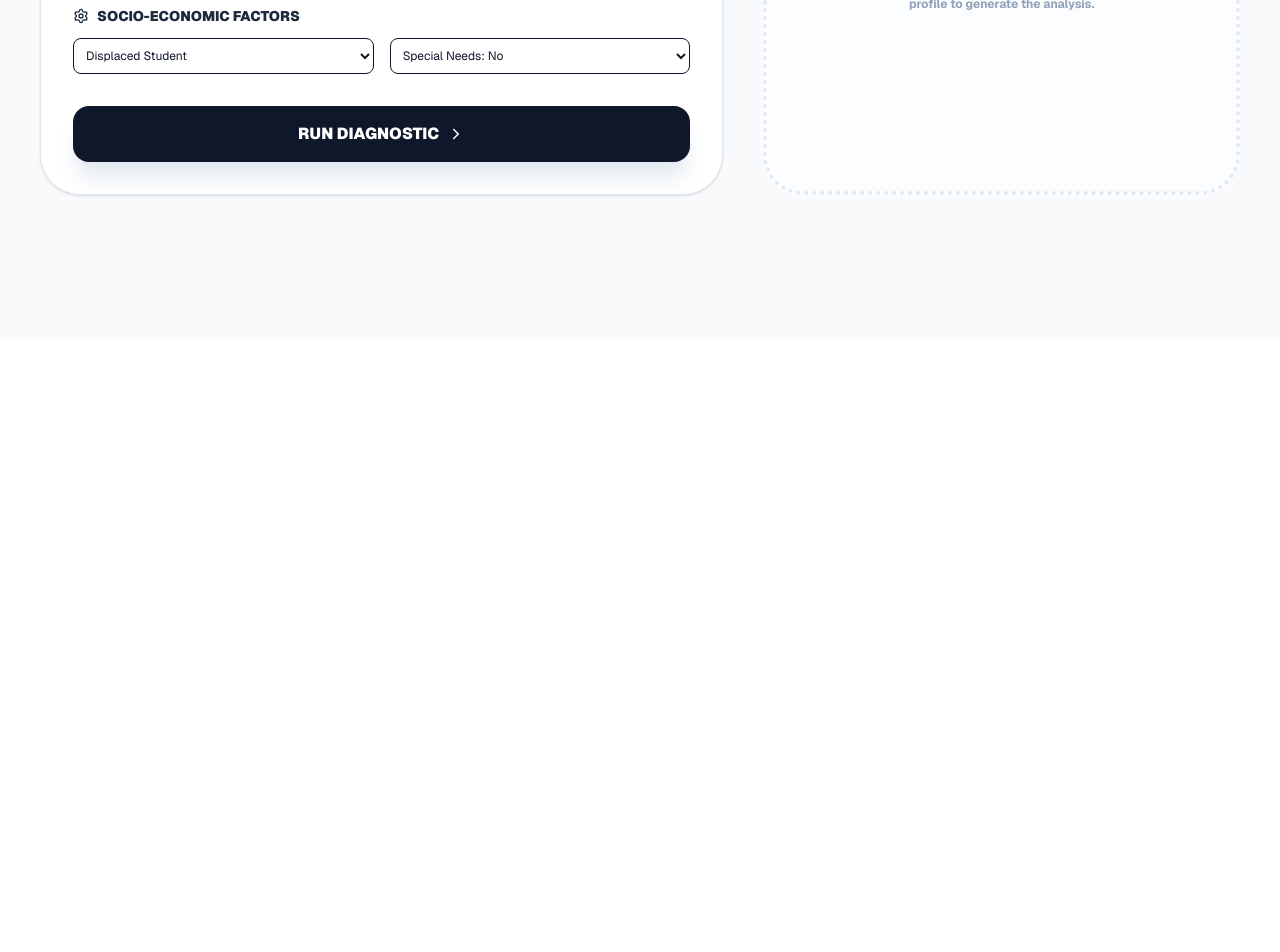
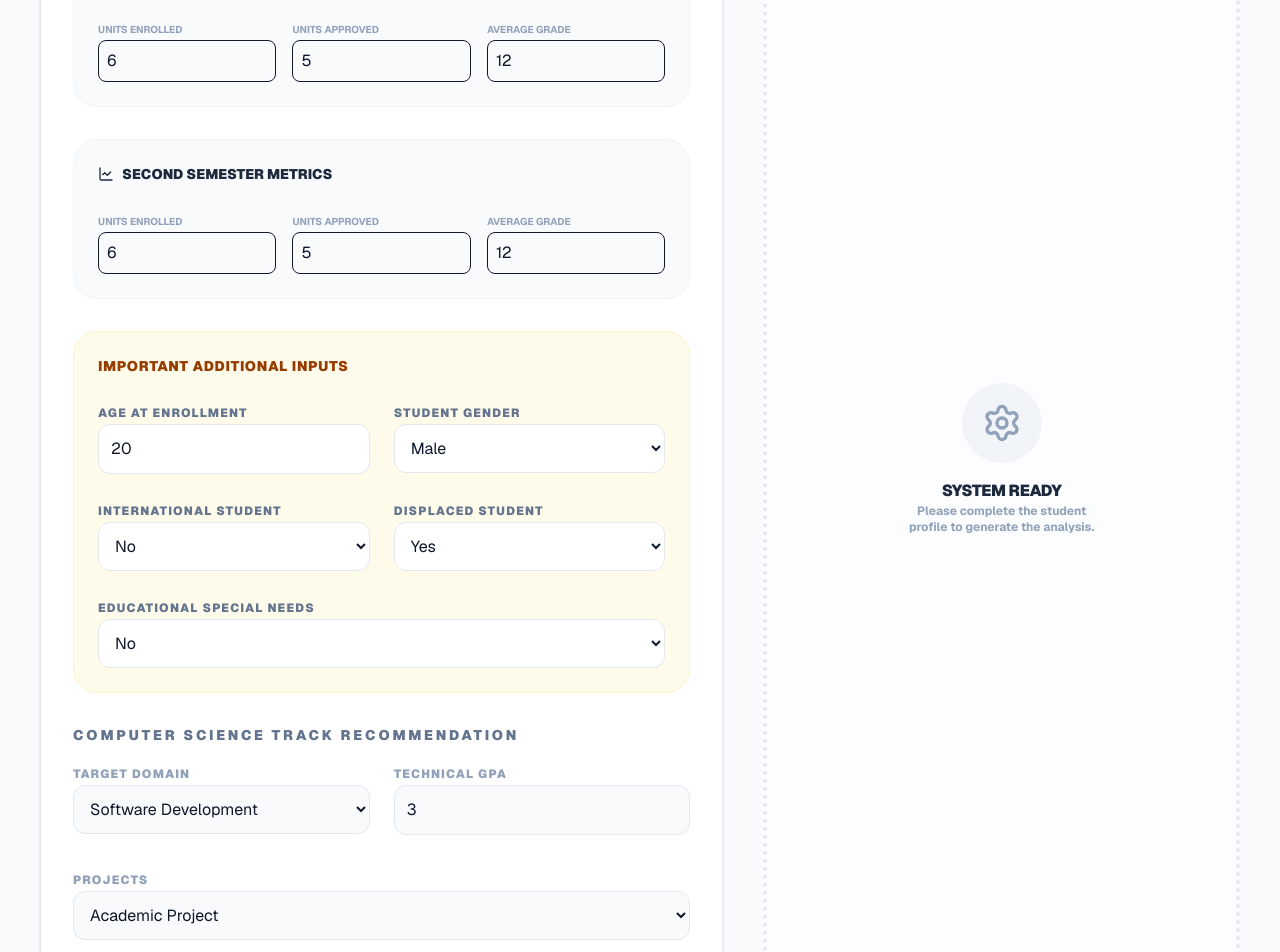
Before and after one commit to Bonkers22h2/front, a Next.js app: page / in a window 1280 px wide. Shown: the part 460-1412 px from the top of the page. Before the commit the page ends 800 px from the top, so only its background shows below. Built offline with nearby package versions, Linux system fonts and the light colour scheme.

Commit message:
feat: normalize career data and enhance risk assessment form

```diff
--- a/app/page.tsx
+++ b/app/page.tsx
@@ -1,7 +1,6 @@
 "use client";
 import { useState } from "react";
 import {
-  User,
   BookOpen,
   Briefcase,
   Settings,
@@ -14,7 +13,6 @@ import {
 export default function Home() {
   const [loading, setLoading] = useState(false);
   const [result, setResult] = useState<any>(null);
-  const [activeTab, setActiveTab] = useState("academic");
 
   // --- FULL 36-FEATURE RISK STATE (SVM) ---
   const [riskData, setRiskData] = useState({
@@ -74,10 +72,16 @@ export default function Home() {
     e.preventDefault();
     setLoading(true);
     try {
+      const normalizedCareerData = {
+        ...careerData,
+        Gender: riskData["Gender"] === 1 ? "Male" : "Female",
+        Age: riskData["Age at enrollment"],
+      };
+
       const response = await fetch("http://localhost:8000/predict", {
         method: "POST",
         headers: { "Content-Type": "application/json" },
-        body: JSON.stringify({ risk_features: riskData, career_features: careerData }),
+        body: JSON.stringify({ risk_features: riskData, career_features: normalizedCareerData }),
       });
       const data = await response.json();
       setResult(data);
@@ -103,11 +107,6 @@ export default function Home() {
               <p className="text-slate-500 font-bold text-sm">Hybrid Expert System • T.I.P. CS 404</p>
             </div>
           </div>
-
-          <nav className="flex bg-white p-1 rounded-2xl shadow-sm border border-slate-200">
-            <button onClick={() => setActiveTab("academic")} className={`px-6 py-2 rounded-xl text-xs font-black transition-all ${activeTab === "academic" ? "bg-slate-900 text-white" : "text-slate-400"}`}>ACADEMIC RISK</button>
-            <button onClick={() => setActiveTab("career")} className={`px-6 py-2 rounded-xl text-xs font-black transition-all ${activeTab === "career" ? "bg-slate-900 text-white" : "text-slate-400"}`}>CAREER PATHWAY</button>
-          </nav>
         </div>
 
         <div className="grid grid-cols-1 lg:grid-cols-12 gap-10">
@@ -116,20 +115,22 @@ export default function Home() {
           <div className="lg:col-span-7">
             <div className="bg-white rounded-[2.5rem] p-8 shadow-sm border border-slate-200">
               <form onSubmit={handlePredict} className="space-y-8">
-
-                {activeTab === "academic" ? (
                 <div className="space-y-8 animate-in fade-in slide-in-from-left-4 duration-500">
-                    {/* Academic Performance */}
+                  <div>
+                    <h2 className="text-sm font-black uppercase tracking-[0.2em] text-slate-500 mb-4">Academic Risk Assessment</h2>
                     <div className="grid grid-cols-1 md:grid-cols-2 gap-6">
                       <div className="space-y-3">
                         <label className="text-xs font-black text-slate-400 uppercase tracking-widest">Tuition Status</label>
-                        <select className="w-full bg-slate-50 border border-slate-200 rounded-xl p-3 outline-none focus:ring-2 focus:ring-blue-500" value={riskData["Tuition fees up to date"]} onChange={(e) => {
-                          const val = Number(e.target.value);
-                          updateRisk("Tuition fees up to date", val);
-                          updateRisk("Debtor", val === 0 ? 1 : 0);
-                        }}>
+                        <select className="w-full bg-slate-50 border border-slate-200 rounded-xl p-3 outline-none focus:ring-2 focus:ring-blue-500" value={riskData["Tuition fees up to date"]} onChange={(e) => updateRisk("Tuition fees up to date", Number(e.target.value))}>
                           <option value={1}>Paid & Up to Date</option>
                           <option value={0}>Unpaid / Overdue</option>
+                        </select>
+                      </div>
+                      <div className="space-y-3">
+                        <label className="text-xs font-black text-slate-400 uppercase tracking-widest">Debtor</label>
+                        <select className="w-full bg-slate-50 border border-slate-200 rounded-xl p-3 outline-none focus:ring-2 focus:ring-blue-500" value={riskData["Debtor"]} onChange={(e) => updateRisk("Debtor", Number(e.target.value))}>
+                          <option value={0}>No</option>
+                          <option value={1}>Yes</option>
                         </select>
                       </div>
                       <div className="space-y-3">
@@ -140,10 +141,15 @@ export default function Home() {
                         </select>
                       </div>
                     </div>
+                  </div>
 
                   <div className="p-6 bg-slate-50 rounded-3xl border border-slate-100 space-y-6">
                     <h3 className="text-sm font-black text-slate-800 flex items-center gap-2"><LineChart size={16} /> FIRST SEMESTER METRICS</h3>
                     <div className="grid grid-cols-2 md:grid-cols-3 gap-4">
+                      <div className="space-y-2">
+                        <label className="text-[10px] font-bold text-slate-400 uppercase">Units Enrolled</label>
+                        <input type="number" className="w-full border rounded-lg p-2" value={riskData["Curricular units 1st sem (enrolled)"]} onChange={(e) => updateRisk("Curricular units 1st sem (enrolled)", Number(e.target.value))} />
+                      </div>
                       <div className="space-y-2">
                         <label className="text-[10px] font-bold text-slate-400 uppercase">Units Approved</label>
                         <input type="number" className="w-full border rounded-lg p-2" value={riskData["Curricular units 1st sem (approved)"]} onChange={(e) => updateRisk("Curricular units 1st sem (approved)", Number(e.target.value))} />
@@ -152,27 +158,88 @@ export default function Home() {
                         <label className="text-[10px] font-bold text-slate-400 uppercase">Average Grade</label>
                         <input type="number" step="0.1" className="w-full border rounded-lg p-2" value={riskData["Curricular units 1st sem (grade)"]} onChange={(e) => updateRisk("Curricular units 1st sem (grade)", Number(e.target.value))} />
                       </div>
+                    </div>
+                  </div>
+
+                  <div className="p-6 bg-slate-50 rounded-3xl border border-slate-100 space-y-6">
+                    <h3 className="text-sm font-black text-slate-800 flex items-center gap-2"><LineChart size={16} /> SECOND SEMESTER METRICS</h3>
+                    <div className="grid grid-cols-2 md:grid-cols-3 gap-4">
                       <div className="space-y-2">
-                          <label className="text-[10px] font-bold text-slate-400 uppercase">Age at Enrollment</label>
-                          <input type="number" className="w-full border rounded-lg p-2" value={riskData["Age at enrollment"]} onChange={(e) => updateRisk("Age at enrollment", Number(e.target.value))} />
+                        <label className="text-[10px] font-bold text-slate-400 uppercase">Units Enrolled</label>
+                        <input type="number" className="w-full border rounded-lg p-2" value={riskData["Curricular units 2nd sem (enrolled)"]} onChange={(e) => updateRisk("Curricular units 2nd sem (enrolled)", Number(e.target.value))} />
+                      </div>
+                      <div className="space-y-2">
+                        <label className="text-[10px] font-bold text-slate-400 uppercase">Units Approved</label>
+                        <input type="number" className="w-full border rounded-lg p-2" value={riskData["Curricular units 2nd sem (approved)"]} onChange={(e) => updateRisk("Curricular units 2nd sem (approved)", Number(e.target.value))} />
+                      </div>
+                      <div className="space-y-2">
+                        <label className="text-[10px] font-bold text-slate-400 uppercase">Average Grade</label>
+                        <input type="number" step="0.1" className="w-full border rounded-lg p-2" value={riskData["Curricular units 2nd sem (grade)"]} onChange={(e) => updateRisk("Curricular units 2nd sem (grade)", Number(e.target.value))} />
                       </div>
                     </div>
                   </div>
 
+                  <div className="p-6 bg-amber-50 rounded-3xl border border-amber-100 space-y-6">
+                    <h3 className="text-sm font-black text-amber-800 uppercase tracking-wider">Important Additional Inputs</h3>
+                    <div className="grid grid-cols-1 md:grid-cols-2 gap-6">
                       <div className="space-y-3">
-                      <h3 className="text-sm font-black text-slate-800 flex items-center gap-2"><Settings size={16} /> SOCIO-ECONOMIC FACTORS</h3>
-                      <div className="grid grid-cols-2 gap-4">
-                        <select className="border rounded-lg p-2 text-xs" value={riskData["Displaced"]} onChange={(e) => updateRisk("Displaced", Number(e.target.value))}>
-                          <option value={1}>Displaced Student</option><option value={0}>Non-Displaced</option>
+                        <label className="text-xs font-black text-slate-500 uppercase tracking-widest">Age At Enrollment</label>
+                        <input
+                          type="number"
+                          className="w-full bg-white border border-slate-200 rounded-xl p-3"
+                          value={riskData["Age at enrollment"]}
+                          onChange={(e) => updateRisk("Age at enrollment", Number(e.target.value))}
+                        />
+                      </div>
+                      <div className="space-y-3">
+                        <label className="text-xs font-black text-slate-500 uppercase tracking-widest">Student Gender</label>
+                        <select
+                          className="w-full bg-white border border-slate-200 rounded-xl p-3"
+                          value={riskData["Gender"]}
+                          onChange={(e) => updateRisk("Gender", Number(e.target.value))}
+                        >
+                          <option value={1}>Male</option>
+                          <option value={0}>Female</option>
                         </select>
-                        <select className="border rounded-lg p-2 text-xs" value={riskData["Educational special needs"]} onChange={(e) => updateRisk("Educational special needs", Number(e.target.value))}>
-                          <option value={1}>Special Needs: Yes</option><option value={0}>Special Needs: No</option>
+                      </div>
+                      <div className="space-y-3">
+                        <label className="text-xs font-black text-slate-500 uppercase tracking-widest">International Student</label>
+                        <select
+                          className="w-full bg-white border border-slate-200 rounded-xl p-3"
+                          value={riskData["International"]}
+                          onChange={(e) => updateRisk("International", Number(e.target.value))}
+                        >
+                          <option value={0}>No</option>
+                          <option value={1}>Yes</option>
+                        </select>
+                      </div>
+                      <div className="space-y-3">
+                        <label className="text-xs font-black text-slate-500 uppercase tracking-widest">Displaced Student</label>
+                        <select
+                          className="w-full bg-white border border-slate-200 rounded-xl p-3"
+                          value={riskData["Displaced"]}
+                          onChange={(e) => updateRisk("Displaced", Number(e.target.value))}
+                        >
+                          <option value={0}>No</option>
+                          <option value={1}>Yes</option>
+                        </select>
+                      </div>
+                      <div className="space-y-3 md:col-span-2">
+                        <label className="text-xs font-black text-slate-500 uppercase tracking-widest">Educational Special Needs</label>
+                        <select
+                          className="w-full bg-white border border-slate-200 rounded-xl p-3"
+                          value={riskData["Educational special needs"]}
+                          onChange={(e) => updateRisk("Educational special needs", Number(e.target.value))}
+                        >
+                          <option value={0}>No</option>
+                          <option value={1}>Yes</option>
                         </select>
                       </div>
                     </div>
                   </div>
-                ) : (
-                  <div className="space-y-8 animate-in fade-in slide-in-from-right-4 duration-500">
+
+                  <div>
+                    <h2 className="text-sm font-black uppercase tracking-[0.2em] text-slate-500 mb-4">Computer Science Track Recommendation</h2>
                     <div className="grid grid-cols-1 md:grid-cols-2 gap-6">
                       <div className="space-y-3">
                         <label className="text-xs font-black text-slate-400 uppercase tracking-widest">Target Domain</label>
@@ -187,6 +254,18 @@ export default function Home() {
                         <label className="text-xs font-black text-slate-400 uppercase tracking-widest">Technical GPA</label>
                         <input type="number" step="0.1" className="w-full bg-slate-50 border border-slate-200 rounded-xl p-3" value={careerData["GPA"]} onChange={(e) => updateCareer("GPA", Number(e.target.value))} />
                       </div>
+                    </div>
+                  </div>
+
+                  <div className="space-y-3">
+                    <label className="text-xs font-black text-slate-400 uppercase tracking-widest">Projects</label>
+                    <select className="w-full bg-slate-50 border border-slate-200 rounded-xl p-3 outline-none" value={careerData["Projects"]} onChange={(e) => updateCareer("Projects", e.target.value)}>
+                      <option>Academic Project</option>
+                      <option>Internship Project</option>
+                      <option>Capstone Project</option>
+                      <option>Freelance Project</option>
+                      <option>Personal Project</option>
+                    </select>
                   </div>
 
                   <div className="p-6 bg-blue-50/50 rounded-3xl border border-blue-100 space-y-4">
@@ -203,7 +282,6 @@ export default function Home() {
                     </div>
                   </div>
                 </div>
-                )}
 
                 <button type="submit" disabled={loading} className="w-full bg-slate-900 hover:bg-black text-white font-black py-4 rounded-2xl shadow-xl shadow-slate-200 transition-all flex items-center justify-center gap-2 group disabled:bg-slate-300">
                   {loading ? "CONSULTING HYBRID ENGINE..." : (
@@ -223,6 +301,11 @@ export default function Home() {
                   <h3 className="font-black text-slate-800 uppercase tracking-tight">System Ready</h3>
                   <p className="text-xs text-slate-400 font-bold max-w-[200px] mx-auto">Please complete the student profile to generate the analysis.</p>
                 </div>
+              </div>
+            ) : result.error ? (
+              <div className="p-8 rounded-[2.5rem] border border-red-200 bg-red-50 text-red-700">
+                <h3 className="text-sm font-black uppercase tracking-widest mb-3">Prediction Error</h3>
+                <p className="text-sm font-bold leading-relaxed">{result.error}</p>
               </div>
             ) : (
               <div className="space-y-6 animate-in zoom-in-95 duration-500">
```
Lines whose indentation alone changed are shown as unchanged.
